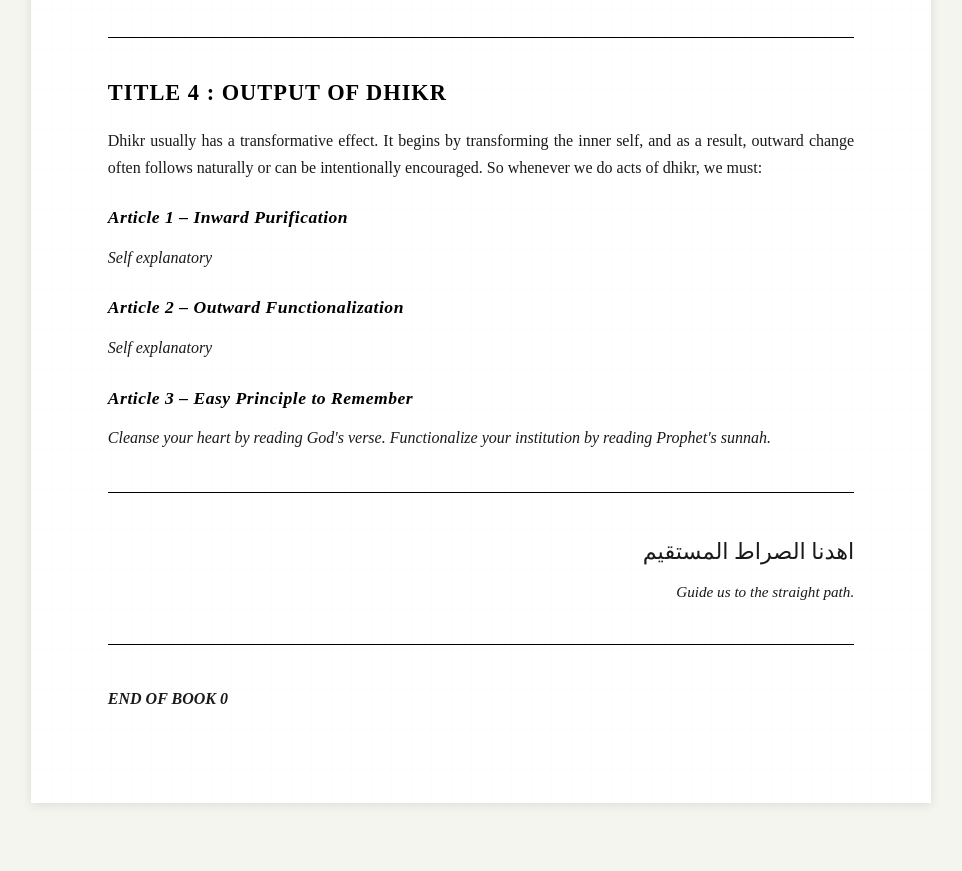
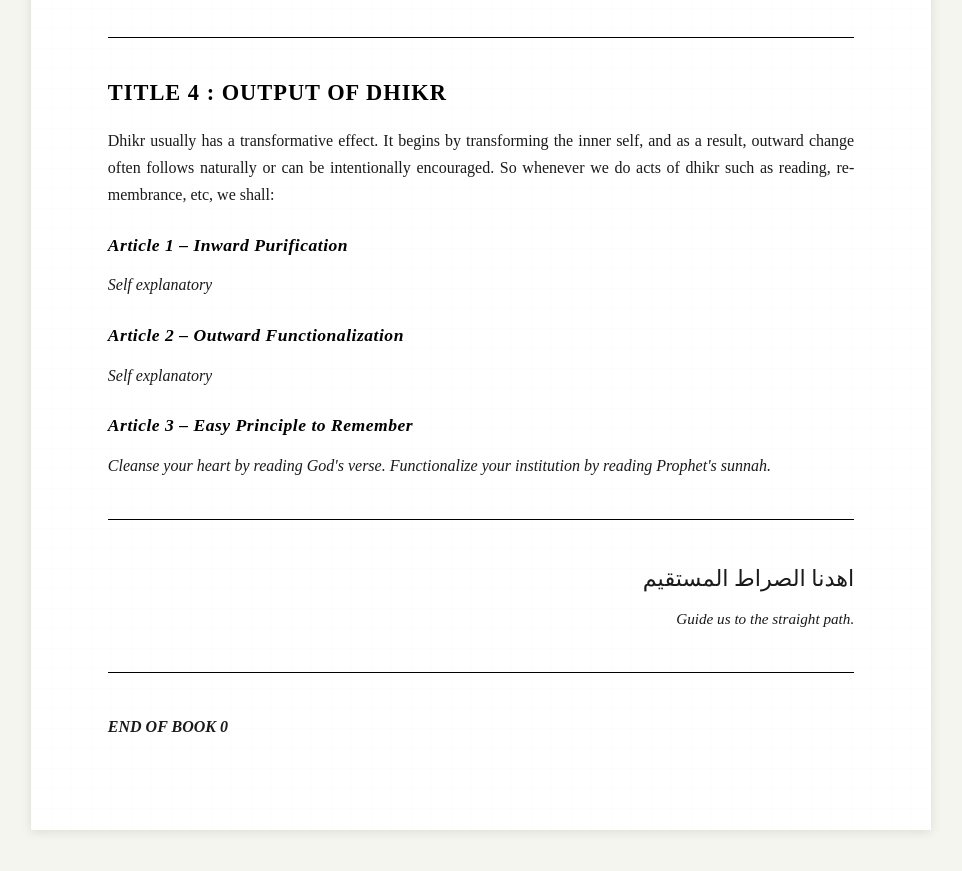
Before and after one commit to ummah-confederation/ummahconfederation, a website: page book0.html in a window 1280 px wide. Shown: the part 3332-4203 px from the top of the page, without its empty margins (159-1121 px from the left). Drawn offline with Linux system fonts and the light colour scheme.

Commit message:
book 0 given explanation

```diff
--- a/book0.html
+++ b/book0.html
@@ -198,7 +198,8 @@
       <p>
         Dhikr usually has a transformative effect. It begins by transforming the
         inner self, and as a result, outward change often follows naturally or
-        can be intentionally encouraged. So whenever we do acts of dhikr, we must:
+        can be intentionally encouraged. So whenever we do acts of dhikr such as
+        reading, remembrance, etc, we shall:
       </p>
       <!-- Article: paragraph + emphasis -->
       <h4>Article 1 – Inward Purification</h4>
@@ -208,7 +209,8 @@
       <h4>Article 3 – Easy Principle to Remember</h4>
       <p>
         <em
-          >Cleanse your heart by reading God's verse. Functionalize your institution by reading Prophet's sunnah.</em
+          >Cleanse your heart by reading God's verse. Functionalize your
+          institution by reading Prophet's sunnah.</em
         >
       </p>
       <hr />
```
